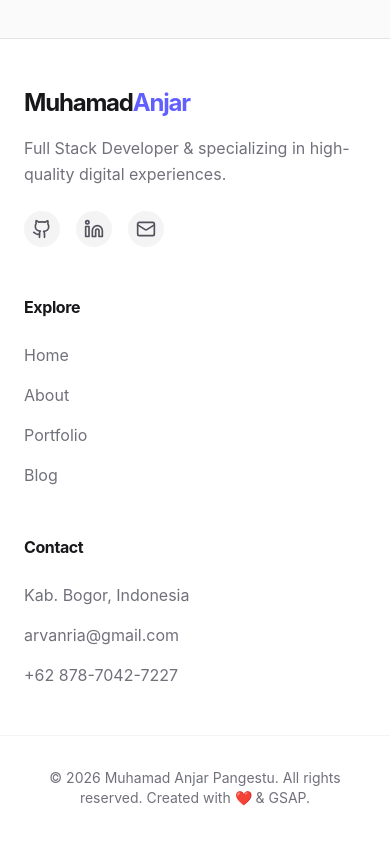
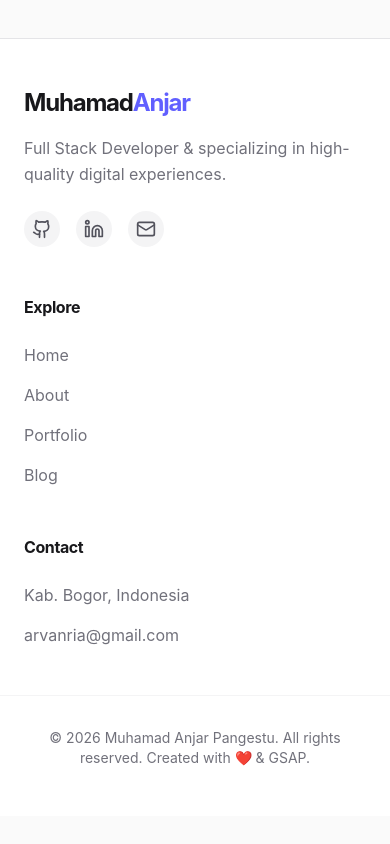
Before and after one commit to muhamadanjar/muhamadanjar.github.io, a React (Vite) app: page / in a window 390 px wide. Shown: the part 868-1712 px from the top of the page. After the commit the page ends 1684 px from the top, so only its background shows below. Built offline with nearby package versions, Linux system fonts and the light colour scheme.

Commit message:
feat: hide phone

```diff
--- a/src/components/Footer.tsx
+++ b/src/components/Footer.tsx
@@ -42,7 +42,7 @@ export default function Footer() {
           <ul className="space-y-4">
             <li className="text-zinc-500">{personal.address.regency}, {personal.address.country}</li>
             <li><a href={`mailto:${personal.email[0]}`} className="text-zinc-500 hover:text-indigo-500 transition-colors break-all">{personal.email[0]}</a></li>
-            <li className="text-zinc-500">{personal.phone[0]}</li>
+            {/* <li className="text-zinc-500">{personal.phone[0]}</li> */}
           </ul>
         </div>
       </div>
--- a/src/data/cv.json
+++ b/src/data/cv.json
@@ -85,7 +85,9 @@
       "category": "Tools & Design",
       "items": [
         "Photoshop",
-        "Balsamiq Mockup"
+        "Balsamiq Mockup",
+        "Mermaid",
+        "Markdown"
       ]
     }
   ],
```
